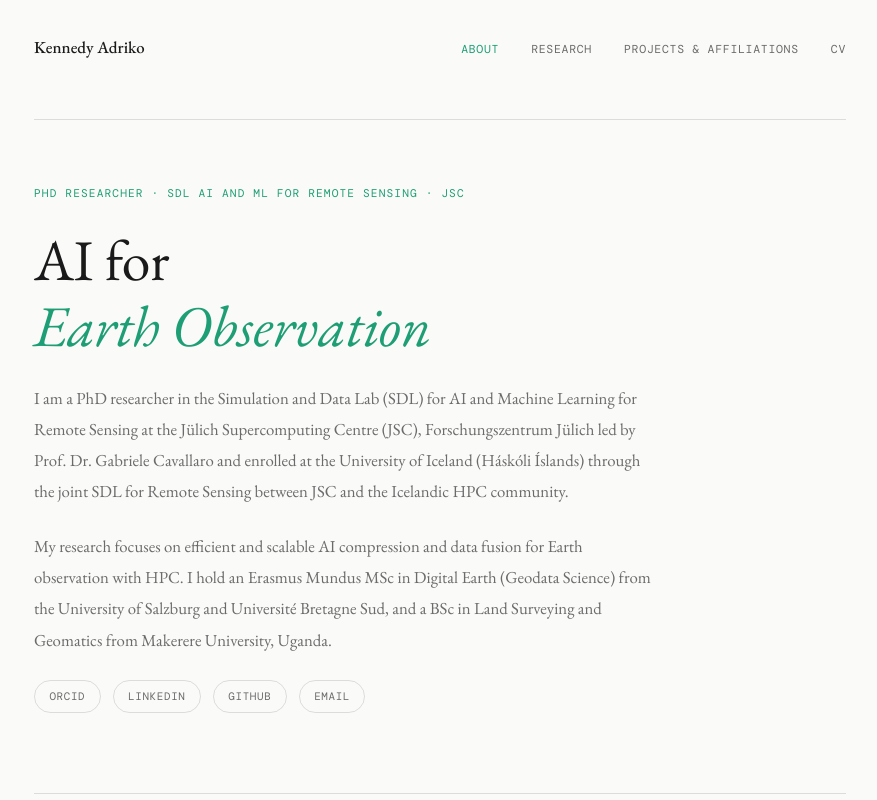
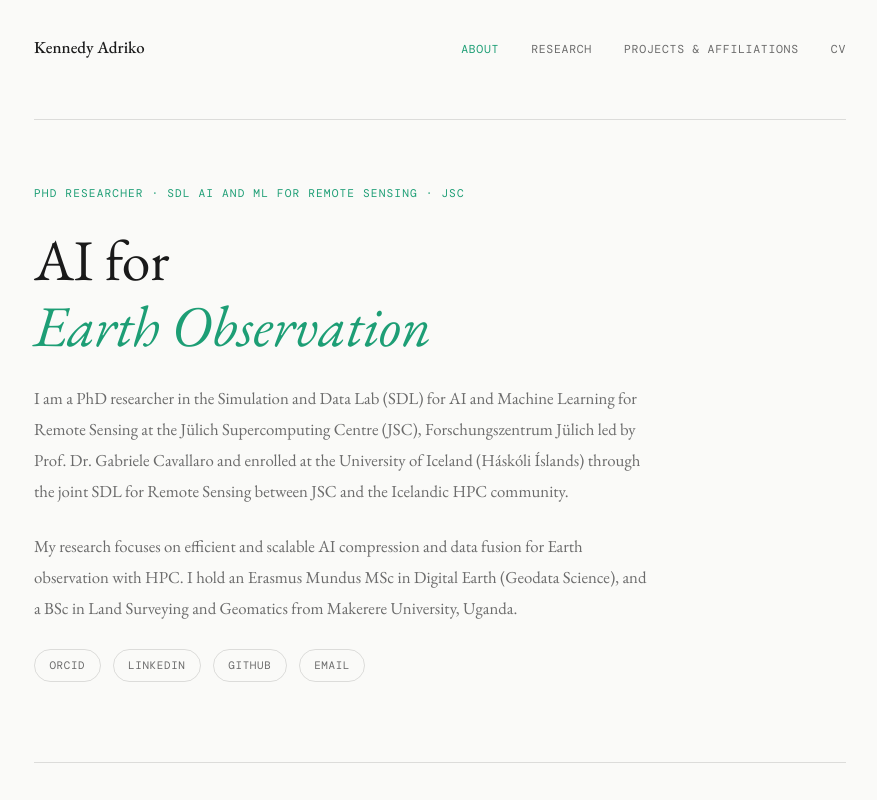
Before and after one commit to adken/adken.github.io, a React (Create React App) app: page / in a window 1280 px wide. Shown: the top 800 px of the page, without its empty margins (200-1077 px from the left). Built offline with nearby package versions, Linux system fonts and the light colour scheme; a web font is replaced by a local one.

Commit message:
Update site

```diff
--- a/src/App.jsx
+++ b/src/App.jsx
@@ -46,8 +46,7 @@ function About({ go }) {
         </p>
         <p className="hero-bio">
           My research focuses on efficient and scalable AI compression and data fusion for Earth
-          observation with HPC. I hold an Erasmus Mundus MSc in Digital Earth (Geodata Science)
-          from the University of Salzburg and Université Bretagne Sud, and a BSc in Land Surveying
+          observation with HPC. I hold an Erasmus Mundus MSc in Digital Earth (Geodata Science), and a BSc in Land Surveying
           and Geomatics from Makerere University, Uganda.
         </p>
         <div className="hero-links">
```
